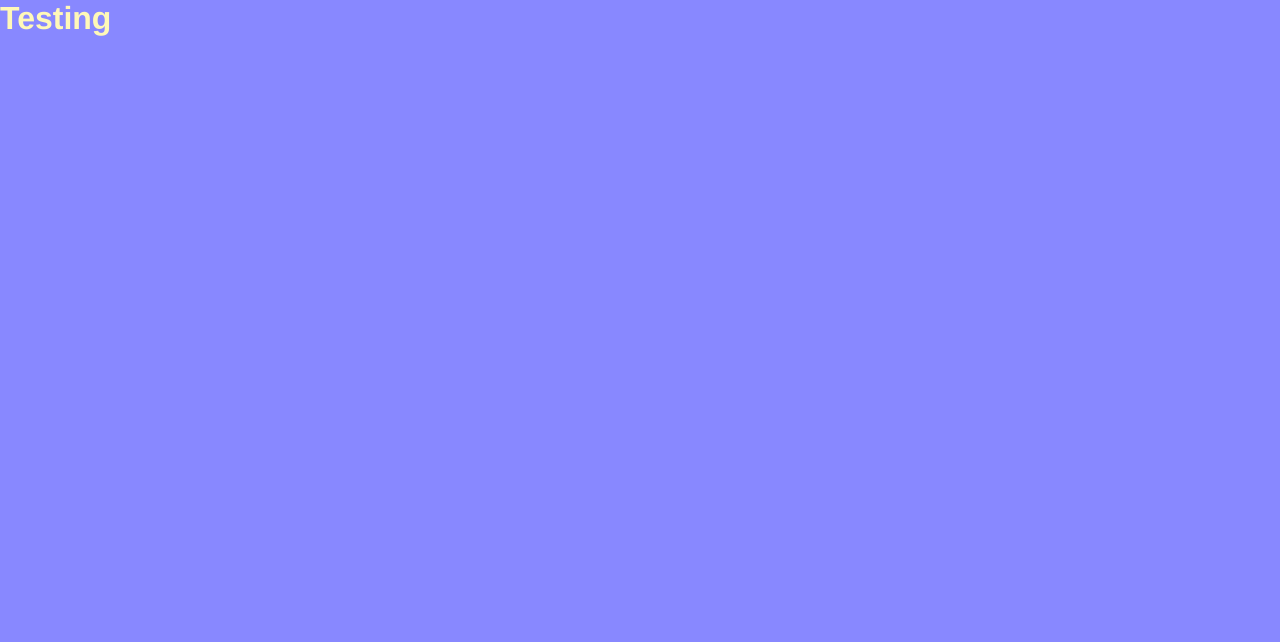
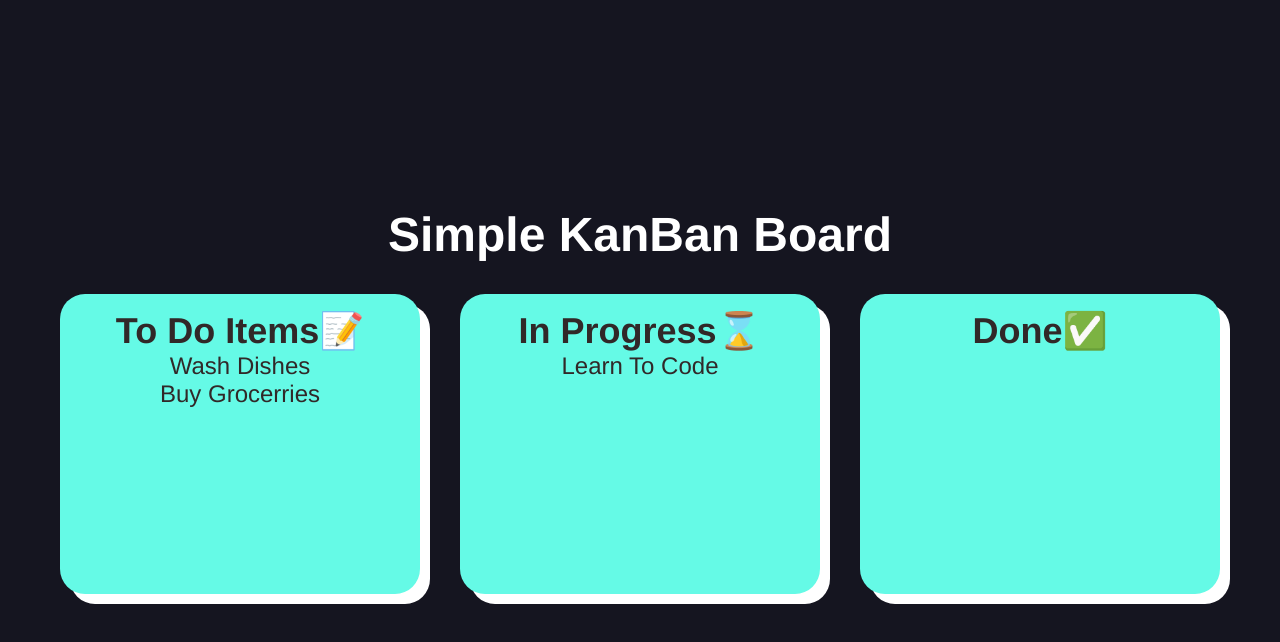
Before and after one commit to CSSandhu2005/JS-ProJect-4-10_06_2025_-, a website built with Vite: page index.html in a window 1280 px wide. Built offline with nearby package versions, Linux system fonts and the light colour scheme.

Commit message:
KanBan Board Basics

```diff
--- a/index.html
+++ b/index.html
@@ -1,13 +1,32 @@
 <!DOCTYPE html>
 <html lang="en">
-<head>
-  <meta charset="UTF-8">
-  <meta name="viewport" content="width=device-width, initial-scale=1.0">
-  <link rel="stylesheet" href="style.css">
-  <title>Document</title>
-</head>
-<body>
-  <h1>Testing</h1>
-  <script src="./script.js"></script>
-</body>
+  <head>
+    <meta charset="UTF-8" />
+    <meta name="viewport" content="width=device-width, initial-scale=1.0" />
+    <link rel="stylesheet" href="style.css" />
+    <title>KanBan Board JS</title>
+  </head>
+  <body>
+    <div class="container">
+      <h1>Simple KanBan Board</h1>
+      <div class="board">
+        <!-- LIST_1 -->
+        <div class="list" id="list1">
+          <h2>To Do Items📝</h2>
+          <div class="card" draggable="true">Wash Dishes</div>
+          <div class="card" draggable="true">Buy Grocerries</div>
+        </div>
+        <!-- LIST_2 -->
+        <div class="list" id="list2">
+          <h2>In Progress⌛</h2>
+          <div class="card" draggable="true">Learn To Code</div>
+        </div>
+        <!-- LIST_3 -->
+        <div class="list" id="list3">
+          <h2>Done✅</h2>
+        </div>
+      </div>
+    </div>
+    <script src="./script.js"></script>
+  </body>
 </html>
--- a/style.css
+++ b/style.css
@@ -5,9 +5,41 @@
   font-family : Helvetica ;
 }
 
-html , body {
-  height : 100vh ;
+body {
+  min-height : 100vh ;
   width : 100% ;
-  background-color : rgb(136, 136, 255) ;
-  color : rgb(255, 248, 184) ;
+  background-color : rgb(21, 21, 32) ;
+  color : rgb(49, 40, 40) ;
+  display : flex ;
+  align-items : center ;
+  justify-content : center ;
 }
+
+h1 {
+  color : white ;
+  margin-bottom : 2rem ;
+}
+
+.container {
+  width : 100% ;
+  text-align : center ;
+  font-size : 1.5rem ;
+}
+
+.board {
+  display : flex ;
+  justify-content : space-around ;
+  align-items: flex-start ;
+  width : 100% ;
+  max-width : 1200px ;
+  margin: 0 auto ;
+}
+
+.list {
+  background-color : rgb(101, 250, 230) ;
+  width : 30% ;
+  min-height : 300px ;
+  border-radius : 25px ;
+  padding : 1rem ;
+  box-shadow: 10px 10px 0px rgb(255, 255, 255) ;
+}
```
